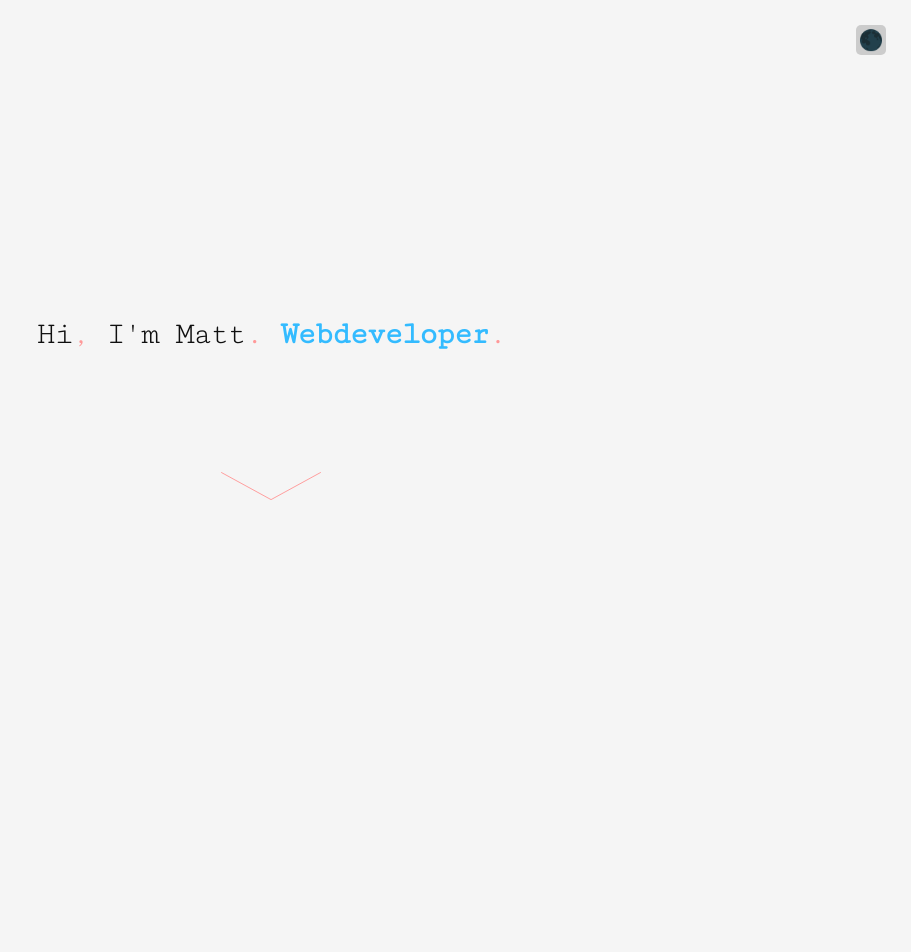
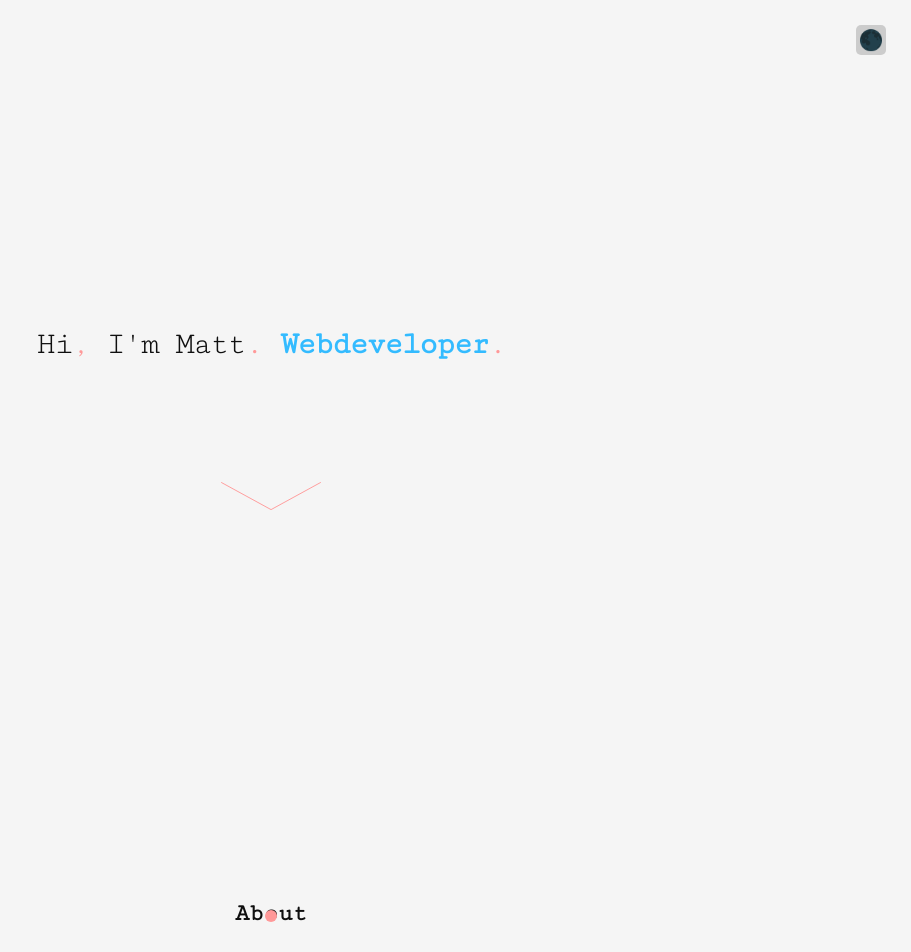
Before and after one commit to Msulecki/SyntaxError, a React (Create React App) app: page / in a window 1280 px wide. Shown: the top 952 px of the page, without its empty margins (369-1280 px from the left). Built offline with nearby package versions, Linux system fonts and the light colour scheme.

Commit message:
Add dot animation

```diff
--- a/src/components/pages/About.tsx
+++ b/src/components/pages/About.tsx
@@ -1,10 +1,25 @@
-import React from "react";
+import React, { useRef } from "react";
 import "../../styles/pages/About.scss";
 
 export const About = () => {
+  const borderDot = useRef<HTMLDivElement>(null);
+
+  const handleDotAnimation = () => {
+    borderDot.current?.classList.add("about__header-border--animation");
+  };
+
   return (
-    <div id="about" className="about">
-      <div className="about__content">ABOUT</div>
-    </div>
+    <section id="about" className="about">
+      <div className="about__content">
+        <div className="about__header">
+          <h2>About</h2>
+          <div
+            ref={borderDot}
+            onClick={handleDotAnimation}
+            className="about__header-border"
+          ></div>
+        </div>
+      </div>
+    </section>
   );
 };
--- a/src/styles/pages/About.scss
+++ b/src/styles/pages/About.scss
@@ -1,5 +1,56 @@
+@import "../_variables.scss";
+
 .about {
-  min-height: 100vh;
+  padding: 100px 0;
   display: flex;
-  align-items: center;
+
+  &__header {
+    display: flex;
+    flex-direction: column;
+    align-items: center;
+    cursor: default;
+
+    h2 {
+      padding: 0 20px;
+    }
+    &-border {
+      width: 100%;
+      height: 12px;
+      background-color: var(--primary);
+      width: 12px;
+      border-radius: 50%;
+      transform: translateY(-17px);
+
+      &--animation {
+        animation: bounce 0.6s ease-out forwards;
+      }
+    }
+  }
 }
+
+@keyframes bounce {
+  33% {
+    transform: translateY(-14px);
+    width: 12px;
+    height: 12px;
+    border-radius: 50%;
+  }
+  60% {
+    transform: translateY(-30px);
+    width: 12px;
+    height: 12px;
+    border-radius: 50%;
+  }
+  80% {
+    transform: translateY(-12px);
+    width: 12px;
+    height: 12px;
+    border-radius: 50%;
+  }
+  100% {
+    transform: translateY(0px);
+    width: 100%;
+    height: 12px;
+    border-radius: 0%;
+  }
+}
```
